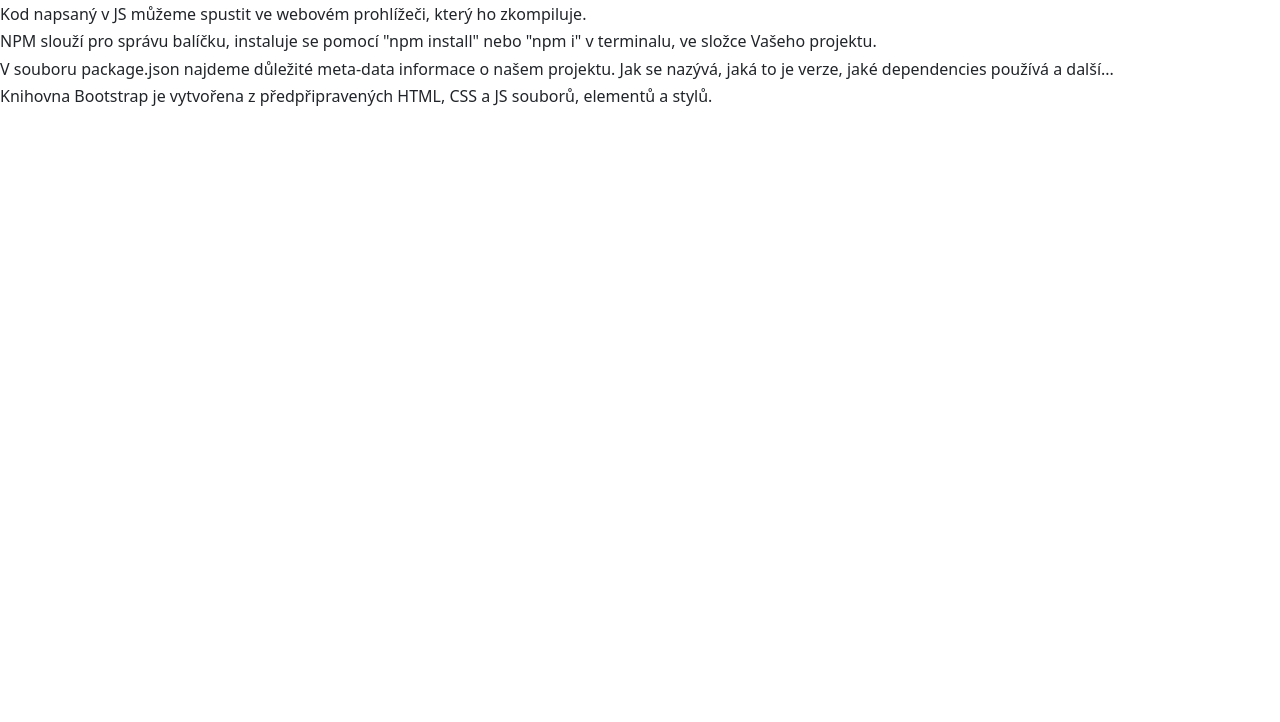
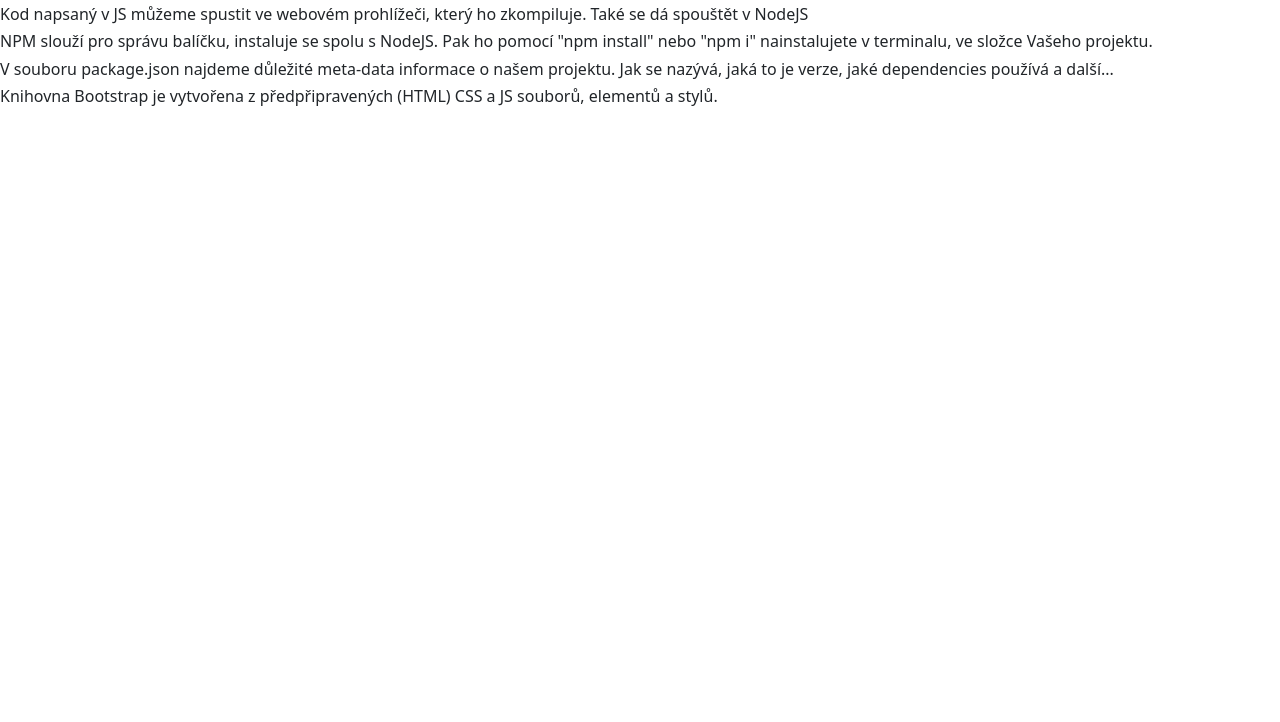
Before and after one commit to madebymaryyy/bootstrap-npm, a website: page index.html in a window 1280 px wide. Shown: the part 78-800 px from the top of the page. Drawn offline with nearby package versions, Linux system fonts and the light colour scheme.

Commit message:
Changed answers

```diff
--- a/index.html
+++ b/index.html
@@ -39,10 +39,10 @@
         </div>
       </nav>
     <h6>NodeJS slouží k vytvoření server-side webových aplikací.</h6>
-    <h6>Kod napsaný v JS můžeme spustit ve webovém prohlížeči, který ho zkompiluje.</h6>
-    <h6>NPM slouží pro správu balíčku, instaluje se pomocí "npm install" nebo "npm i" v terminalu, ve složce Vašeho projektu.</h6>
+    <h6>Kod napsaný v JS můžeme spustit ve webovém prohlížeči, který ho zkompiluje. Také se dá spouštět v NodeJS</h6>
+    <h6>NPM slouží pro správu balíčku, instaluje se spolu s NodeJS. Pak ho pomocí "npm install" nebo "npm i" nainstalujete v terminalu, ve složce Vašeho projektu.</h6>
     <h6>V souboru package.json najdeme důležité meta-data informace o našem projektu. Jak se nazývá, jaká to je verze, jaké dependencies používá a další...</h6>
-    <h6>Knihovna Bootstrap je vytvořena z předpřipravených HTML, CSS a JS souborů, elementů a stylů.</h6>
+    <h6>Knihovna Bootstrap je vytvořena z předpřipravených (HTML) CSS a JS souborů, elementů a stylů.</h6>
     <script src="./node_modules/bootstrap/dist/js/bootstrap.bundle.js"></script>
 </body>
 </html>
```
